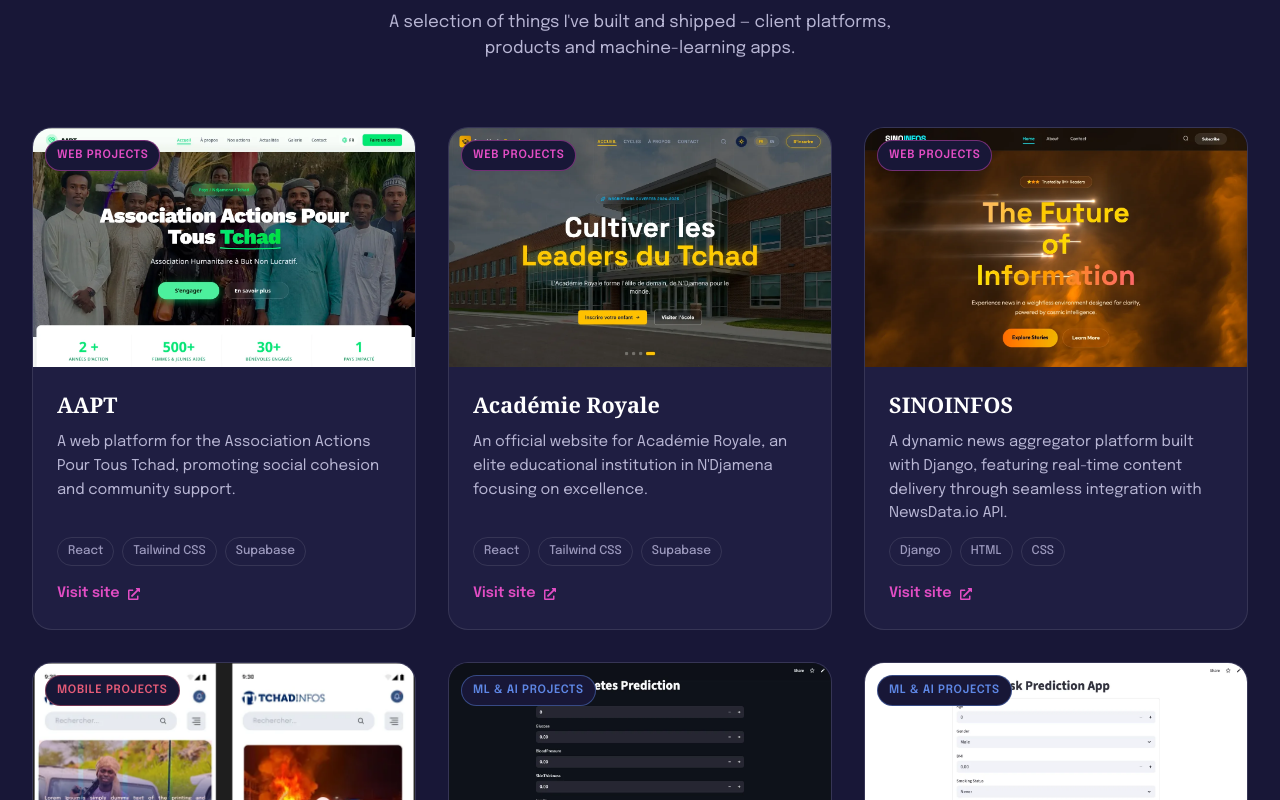
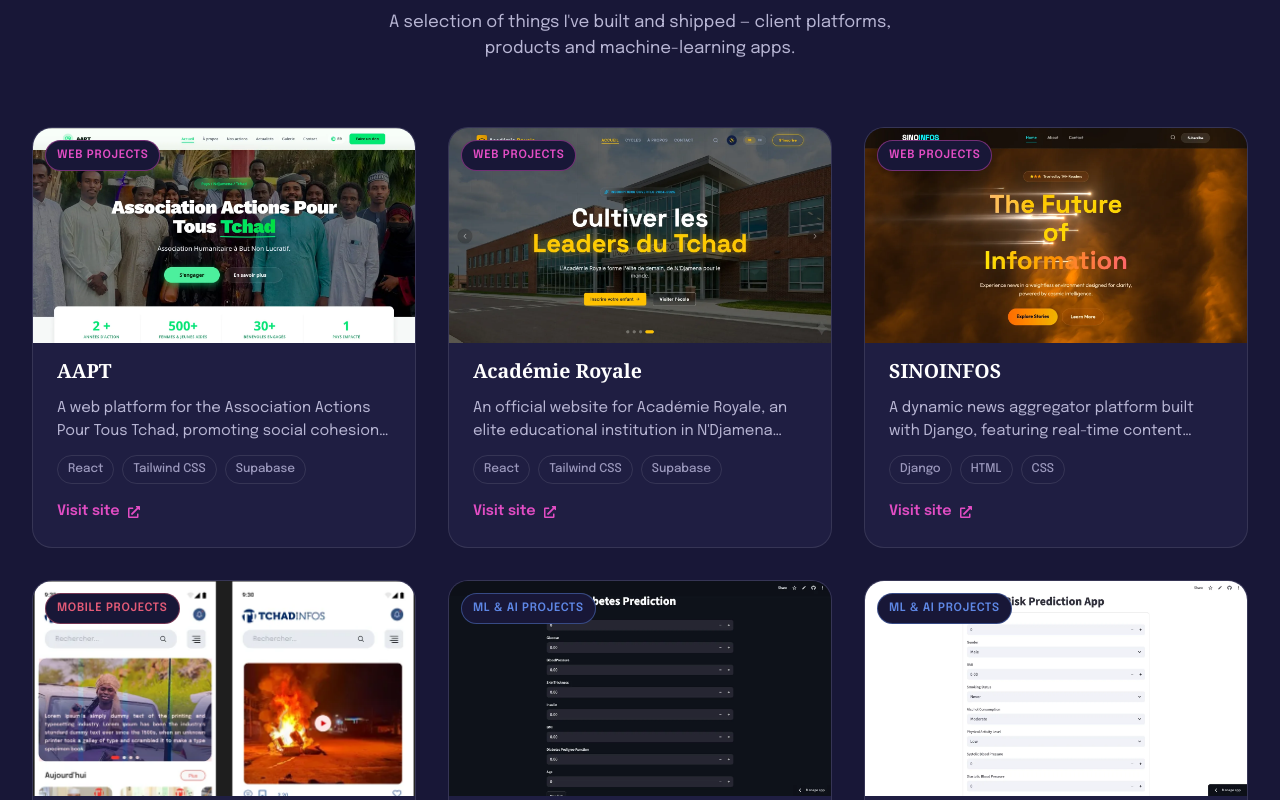
Before and after one commit to sidicksino/SidickPortfolio, a React (Vite) app: page / in a window 1280 px wide. Shown: the part 2500-3300 px from the top of the page. Built offline with nearby package versions, Linux system fonts and the light colour scheme; a web font is replaced by a local one.

Commit message:
Resize featured work cards by adjusting aspect ratio, typography, and text clamping

```diff
--- a/src/components/featured/Featured.css
+++ b/src/components/featured/Featured.css
@@ -66,7 +66,7 @@
 /* ===== Media ===== */
 .featured-media {
   position: relative;
-  aspect-ratio: 16 / 10;
+  aspect-ratio: 16 / 9;
   overflow: hidden;
   background: var(--elevated);
 }
@@ -108,13 +108,13 @@
   display: flex;
   flex-direction: column;
   flex: 1;
-  padding: var(--s-5);
+  padding: var(--s-4) var(--s-5) var(--s-5);
   gap: var(--s-3);
 }
 
 .featured-body h3 {
   font-family: var(--font-display);
-  font-size: 1.35rem;
+  font-size: 1.22rem;
   font-weight: 900;
   color: var(--text);
   margin: 0;
@@ -127,6 +127,13 @@
   line-height: 1.6;
   margin: 0;
   flex: 1;
+  /* Capped at two lines. The longest blurb set every card's height, since the
+     paragraph is the flex-grow element — one 3-line description made all six
+     cards 24px taller. */
+  display: -webkit-box;
+  -webkit-line-clamp: 2;
+  -webkit-box-orient: vertical;
+  overflow: hidden;
 }
 
 /* ===== Tech chips ===== */
```
Also changed, not shown: 2 other files (tests, documents, lock files or other folders).
